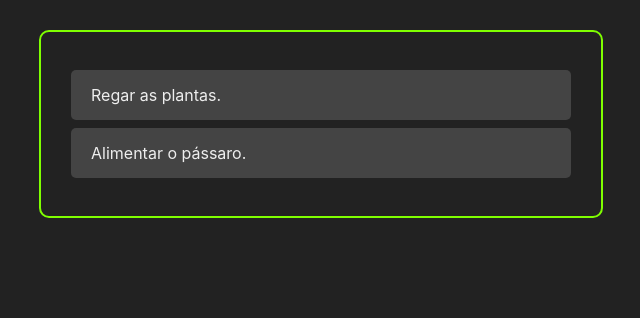
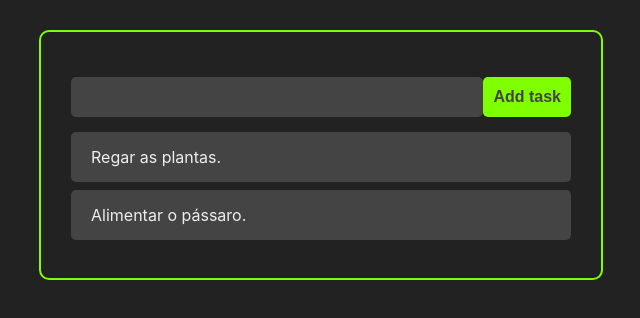
Before and after one commit to fabiolameira/ToDoList, a React (Create React App) app in the folder app/: page / in a window 1280 px wide. Shown: the top 318 px of the page, without its empty margins (319-959 px from the left). Built offline with nearby package versions, Linux system fonts and the light colour scheme.

Commit message:
Adding Button component.

```diff
--- a/app/src/App.js
+++ b/app/src/App.jsx
@@ -1,6 +1,7 @@
 import React, { useState } from "react"
+import AddTask from "./components/AddTask"
 import Tasks from "./components/Tasks"
-import './App.css'
+import './css/App.css'
 
 const App = () => {
   const [tasks, setTasks] = useState([
@@ -18,6 +19,7 @@ const App = () => {
 
   return (
     <div className='container'>
+      <AddTask/>
       <Tasks tasks={tasks}/>
     </div>
   )
--- /dev/null
+++ b/app/src/components/AddTask.jsx
@@ -0,0 +1,16 @@
+import React from 'react'
+import Button from './Button'
+import '../css/AddTask.css'
+
+const AddTask = () => {
+    return (
+        <div className="add-task-container">
+            <input className="add-task-input" type="text" />
+            <div className="add">
+                <Button>Add task</Button>
+            </div>
+        </div>
+    )
+}
+
+export default AddTask;
--- /dev/null
+++ b/app/src/components/Button.jsx
@@ -0,0 +1,12 @@
+import React from 'react'
+import '../css/Button.css'
+
+const Button = ({children, onClick}) => {
+    return (
+        <button className="button" onClick={onClick}>
+            {children}
+        </button>
+    )
+}
+
+export default Button
--- a/app/src/components/Task.js
+++ b/app/src/components/Task.jsx
@@ -1,5 +1,5 @@
 import React from 'react'
-import './Task.css'
+import '../css/Task.css'
 
 const Task = ({ task }) => {
     return (
--- /dev/null
+++ b/app/src/css/AddTask.css
@@ -0,0 +1,21 @@
+.add-task-container {
+    margin: 15px 0;
+    width: 100%;
+    display: flex;
+}
+
+.add-task-input {
+    height: 40px;
+    padding: 0 10px;
+    border-radius: 5px;
+    border: none;
+    flex: 2;
+    background-color: #444;
+    color: #eee;
+    font-size: 16px;
+}
+
+.add-task-button-container {
+    margin-left: 10px;
+    flex: 1;
+}
--- /dev/null
+++ b/app/src/css/Button.css
@@ -0,0 +1,12 @@
+.button {
+    background-color: chartreuse;
+    height: 40px;
+    padding: 0 10px;
+    border-radius: 5px;
+    width: 100%;
+    font-size: 16px;
+    color: #444;
+    font-weight: bold;
+    cursor: pointer;
+    border: none;
+}
--- a/app/src/index.js
+++ b/app/src/index.jsx
@@ -1,6 +1,6 @@
 import React from 'react';
 import ReactDOM from 'react-dom';
-import './index.css';
+import './css/index.css';
 import App from './App';
 
 ReactDOM.render(
```
Also changed, not shown: app/src/components/Tasks.jsx (renamed from app/src/components/Tasks.js), app/src/css/App.css (renamed from app/src/App.css), app/src/css/Task.css (renamed from app/src/components/Task.css), app/src/css/index.css (renamed from app/src/index.css).
